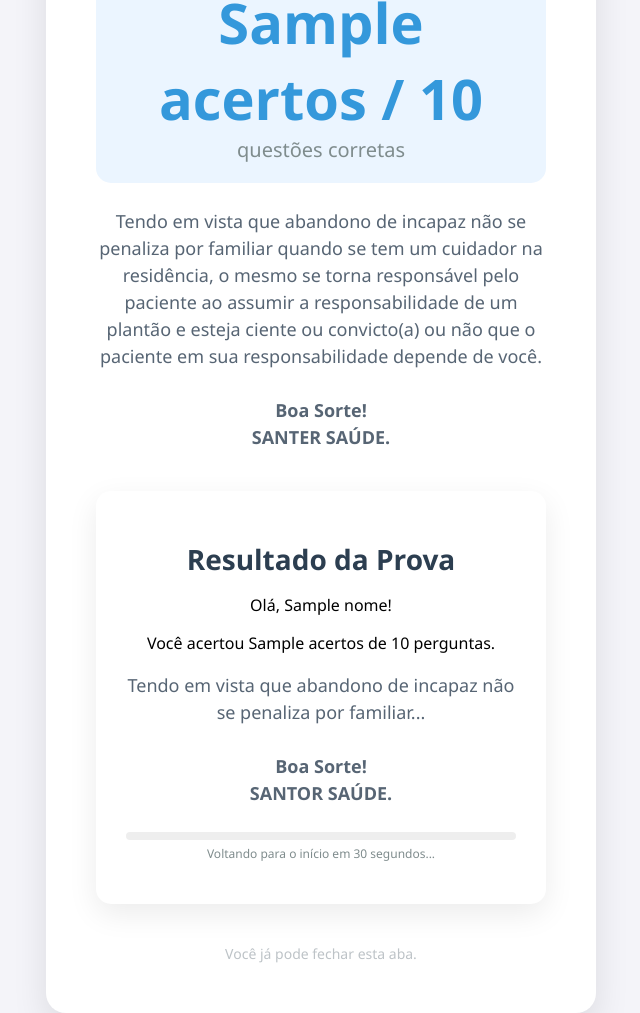
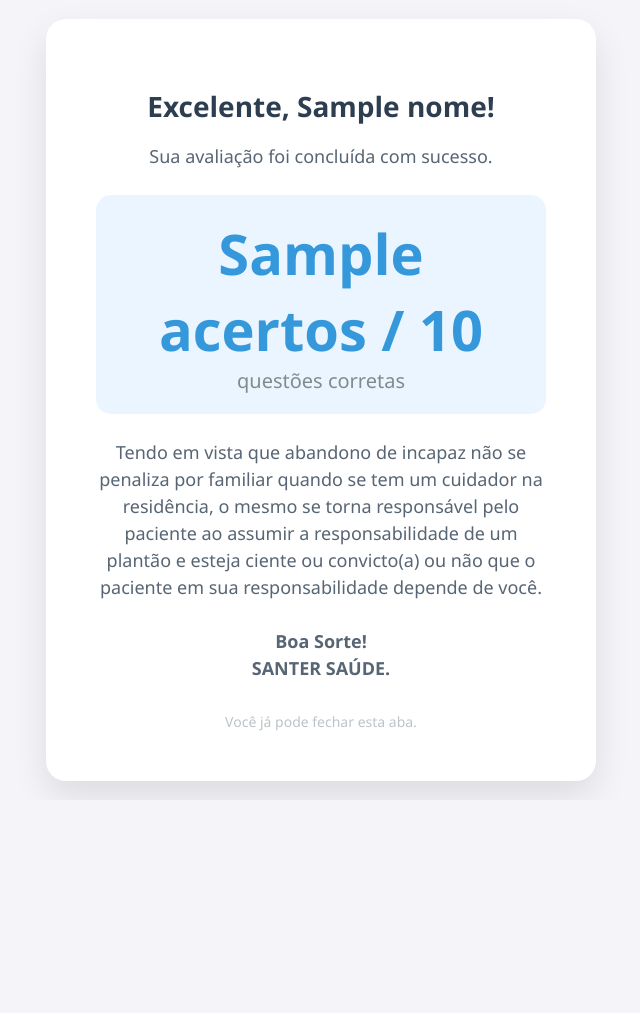
Before and after one commit to alldo08/prova, a FastAPI app: template site/templates/resultado.html in a window 1280 px wide. Shown: the whole page, without its empty margins (319-959 px from the left). After the commit the page ends 796 px from the top, so only its background shows below. Run offline with FastAPI, Linux system fonts and the light colour scheme; the template is opened without the code that fills it: most values are stand-ins (such as "Sample title", 1, 10 or a date in 2020); some libraries are stand-ins or nearby versions.

Commit message:
Update resultado.html

```diff
--- a/site/templates/resultado.html
+++ b/site/templates/resultado.html
@@ -40,14 +40,6 @@
         .total { font-size: 20px; color: #7f8c8d; }
         .message { color: #576574; font-size: 18px; line-height: 1.5; }
         .footer-msg { margin-top: 30px; font-size: 14px; color: #bdc3c7; }
-        .container {
-        background: white;
-        padding: 30px;
-        border-radius: 15px; /* Bordas mais arredondadas */
-        box-shadow: 0 10px 30px rgba(0, 0, 0, 0.08); /* Sombra bem suave */
-        max-width: 600px;
-        margin: 40px auto;
-    }
 
 
     </style>
@@ -71,32 +63,7 @@
             <br>
             <strong>SANTER SAÚDE.</strong>
         </p>
-        <div class="container">
-    <h1>Resultado da Prova</h1>
-    <p>Olá, {{ nome }}!</p>
-    <p>Você acertou {{ acertos }} de {{ total }} perguntas.</p>
 
-    <p class="message">
-        Tendo em vista que abandono de incapaz não se penaliza por familiar...
-        <br><br>
-        <strong>Boa Sorte!</strong><br>
-        <strong>SANTOR SAÚDE.</strong>
-    </p>
-
-    <div style="width: 100%; background: #eee; height: 8px; border-radius: 4px; overflow: hidden; margin-top: 25px;">
-        <div id="barra-progresso" style="width: 100%; background: #3498db; height: 100%; transition: width 30s linear;"></div>
-    </div>
-    <p style="font-size: 12px; color: #7f8c8d; text-align: center; margin-top: 5px;">
-        Voltando para o início em 30 segundos...
-    </p>
-
-</div> <script>
-    window.onload = () => {
-        setTimeout(() => {
-            document.getElementById('barra-progresso').style.width = '0%';
-        }, 100);
-    };
-</script>
         <div class="footer-msg">Você já pode fechar esta aba.</div>
     </div>
 </body>
```
